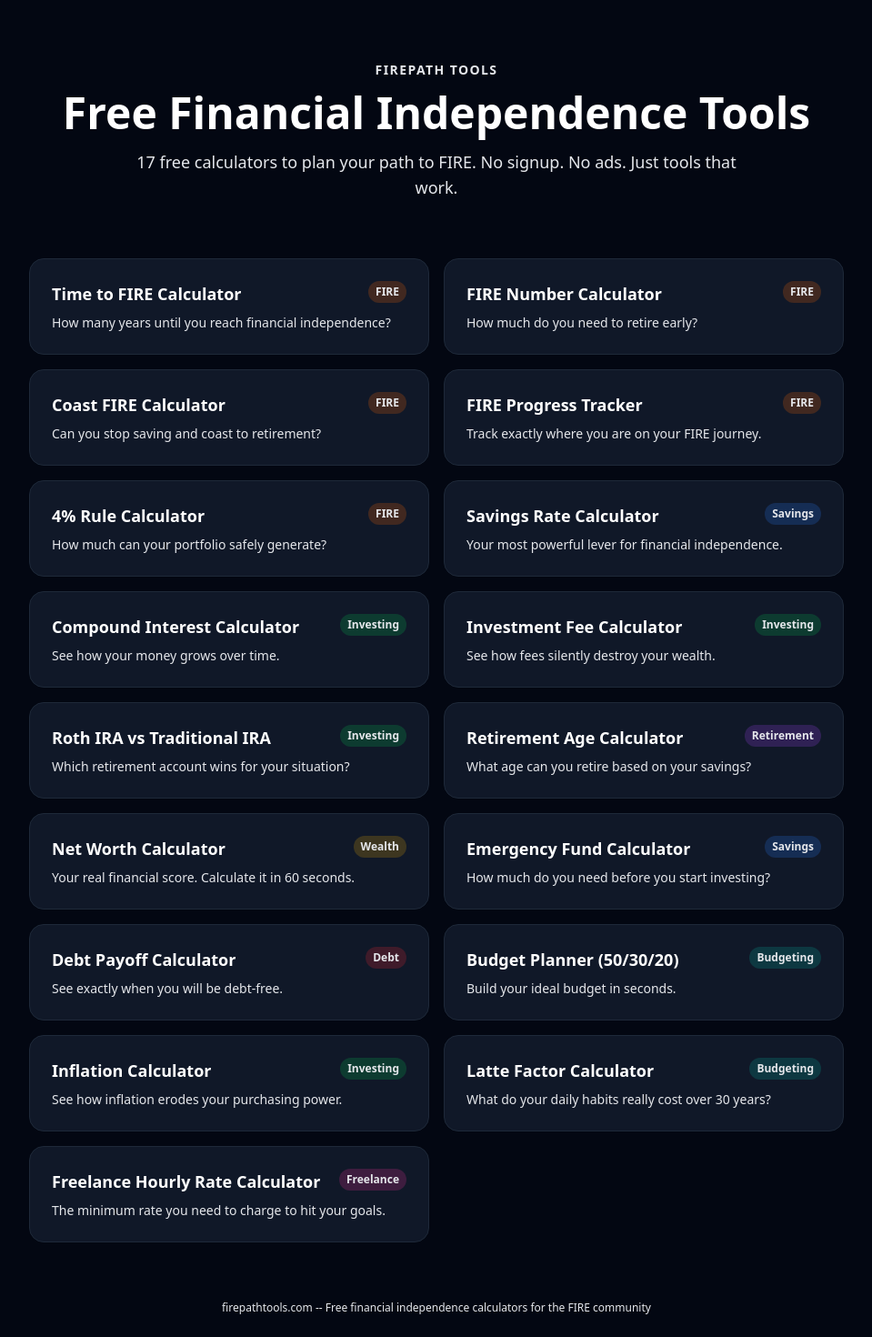
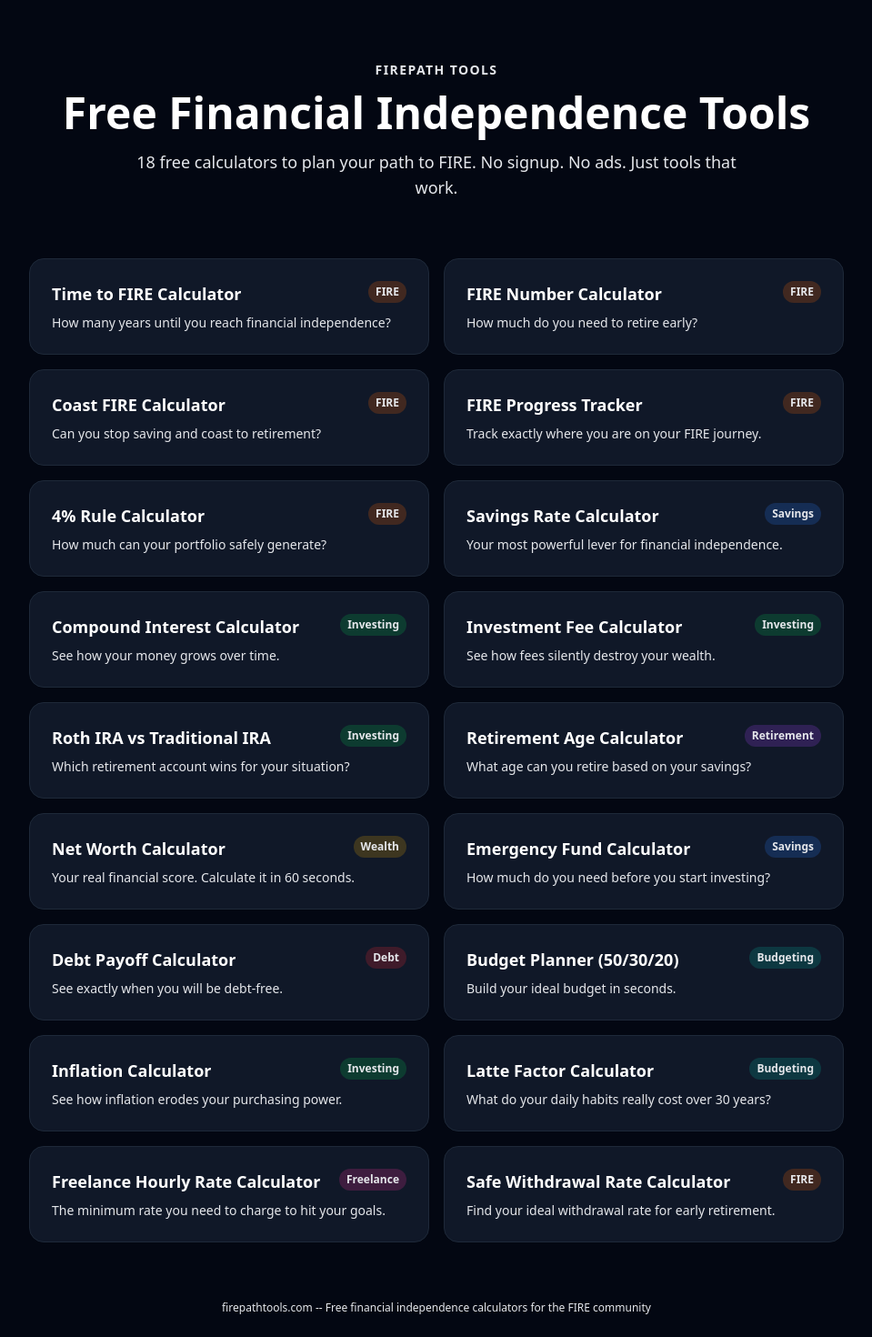
Before and after one commit to giraudsebastien79000-max/firepathtools, a Next.js app: page / in a window 1280 px wide. Shown: the top 1470 px of the page at 91% size, without its empty margins (160-1119 px from the left). Built offline with nearby package versions, Linux system fonts and the light colour scheme.

Commit message:
Fix: 18 calculators, add safe-withdrawal-rate to list

```diff
--- a/app/page.tsx
+++ b/app/page.tsx
@@ -18,6 +18,7 @@ const tools = [
   { href: "/tools/inflation", title: "Inflation Calculator", desc: "See how inflation erodes your purchasing power.", tag: "Investing" },
   { href: "/tools/latte-factor", title: "Latte Factor Calculator", desc: "What do your daily habits really cost over 30 years?", tag: "Budgeting" },
   { href: "/tools/freelance-rate", title: "Freelance Hourly Rate Calculator", desc: "The minimum rate you need to charge to hit your goals.", tag: "Freelance" },
+  { href: "/tools/safe-withdrawal-rate", title: "Safe Withdrawal Rate Calculator", desc: "Find your ideal withdrawal rate for early retirement.", tag: "FIRE" },
 ];
 
 const tagColors: Record<string, string> = {
@@ -38,7 +39,7 @@ export default function Home() {
         <div className="text-center mb-16">
           <span className="text-orange-400 text-sm font-semibold tracking-widest uppercase">FirePath Tools</span>
           <h1 className="text-5xl font-bold mt-3 mb-4">Free Financial Independence Tools</h1>
-          <p className="text-gray-400 text-lg max-w-2xl mx-auto">17 free calculators to plan your path to FIRE. No signup. No ads. Just tools that work.</p>
+          <p className="text-gray-400 text-lg max-w-2xl mx-auto">18 free calculators to plan your path to FIRE. No signup. No ads. Just tools that work.</p>
         </div>
         <div className="grid grid-cols-1 md:grid-cols-2 gap-4">
           {tools.map((tool) => (
```
